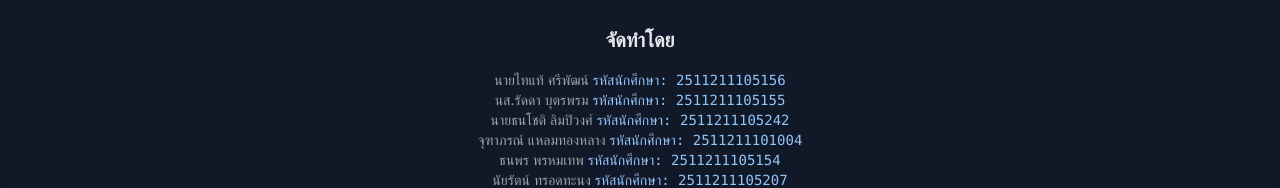
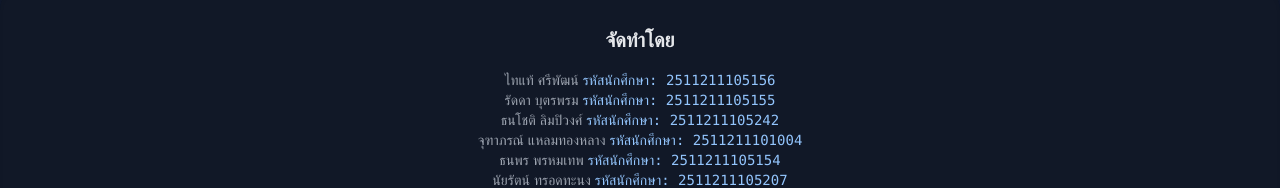
Before and after one commit to boii8955/utcc-with-ai, a plain HTML site: page index.html in a window 1280 px wide. Shown: the part 5516-5704 px from the top of the page. Drawn offline with nearby package versions, Linux system fonts and the light colour scheme.

Commit message:
Update index.html

```diff
--- a/index.html
+++ b/index.html
@@ -542,9 +542,9 @@
     <footer class="bg-gray-900 py-10 text-center text-gray-400 text-sm rounded-t-3xl shadow-inner">
         <div class="container mx-auto px-6">
             <p class="mb-4 text-xl font-bold text-gray-200">จัดทำโดย</p>
-            <p>นายไทแท้ ศรีพัฒน์ <span class="font-mono text-blue-300">รหัสนักศึกษา: 2511211105156</span></p>
-            <p>นส.รัดดา บุตรพรม <span class="font-mono text-blue-300">รหัสนักศึกษา: 2511211105155</span></p>
-            <p>นายธนโชติ ลิมปิวงศ์ <span class="font-mono text-blue-300">รหัสนักศึกษา: 2511211105242</span></p>
+            <p>ไทแท้ ศรีพัฒน์ <span class="font-mono text-blue-300">รหัสนักศึกษา: 2511211105156</span></p>
+            <p>รัดดา บุตรพรม <span class="font-mono text-blue-300">รหัสนักศึกษา: 2511211105155</span></p>
+            <p>ธนโชติ ลิมปิวงศ์ <span class="font-mono text-blue-300">รหัสนักศึกษา: 2511211105242</span></p>
             <p>จุฑาภรณ์ แหลมทองหลาง <span class="font-mono text-blue-300">รหัสนักศึกษา: 2511211101004</span></p>
             <p>ธนพร พรหมเทพ <span class="font-mono text-blue-300">รหัสนักศึกษา: 2511211105154</span></p>
             <p>นัยรัตน์ ทรอดทะนง <span class="font-mono text-blue-300">รหัสนักศึกษา: 2511211105207</span></p>
```
